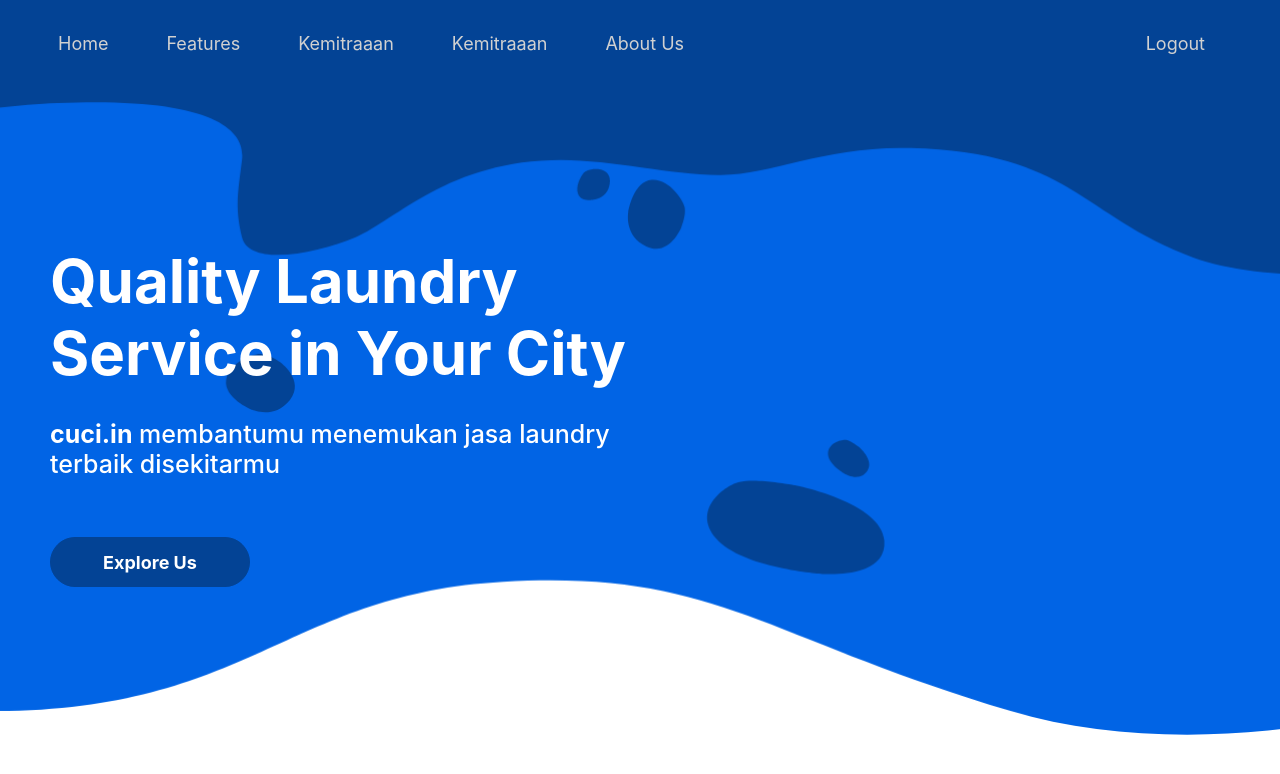
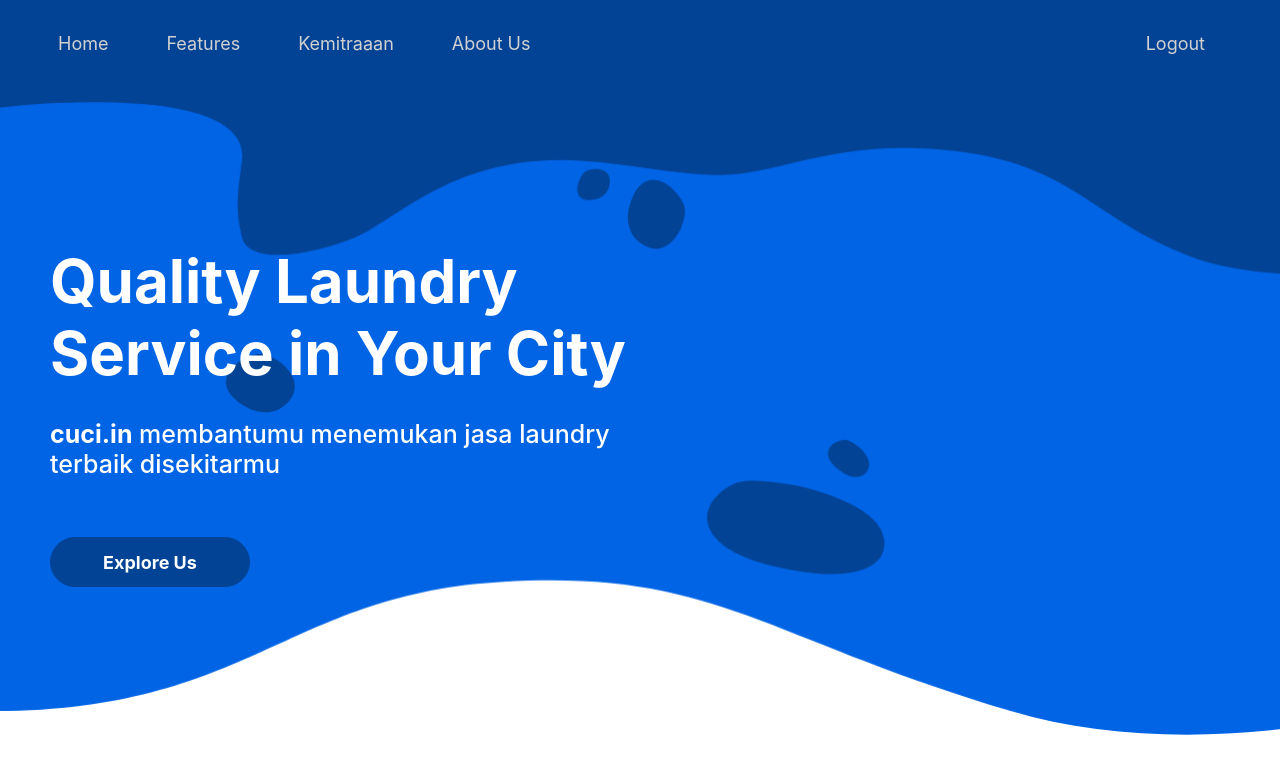
Before and after one commit to Sekigahara/cuci.in-frontend, a React (Create React App) app: page / in a window 1280 px wide. Shown: the top 774 px of the page. Built offline with nearby package versions, Linux system fonts and the light colour scheme.

Commit message:
Routing navbar

```diff
--- a/src/components/Form/ApplyForm.js
+++ b/src/components/Form/ApplyForm.js
@@ -4,6 +4,7 @@
 import { Container, Row, Col, Form, Button } from 'react-bootstrap'
 import {MdSupervisorAccount, MdMarkunreadMailbox, MdLocalLaundryService} from "react-icons/md"
 import {FaPhoneAlt} from "react-icons/fa"
+import Thanks from '../../containers/Thanks'
 
 const ApplyForm = () => {
     return (
@@ -75,7 +76,7 @@
                             <Form.Group>
                                 <div className="right-fragment-center">
                                     <img src={laundry} className="img-laundry"></img>
-                                    <Button type="submit" className="rounded-pill btn-submit" style={{ backgroundColor:"#0063E3" }}><h5 className="button-text">JOIN US</h5></Button>
+                                    <Button href="/thanks" component={Thanks} type="submit" className="rounded-pill btn-submit" style={{ backgroundColor:"#0063E3" }}><h5 className="button-text">JOIN US</h5></Button>
                                 </div>
                             </Form.Group>
                         </div>
--- a/src/components/Navbar/NavBar.js
+++ b/src/components/Navbar/NavBar.js
@@ -3,6 +3,11 @@
 import { Navbar, Nav } from 'react-bootstrap'
 import { isLogin, logout } from "../../utils/auth";
 import { useHistory } from "react-router-dom";
+import Aboutus from '../../containers/Aboutus';
+import Dashboard from '../../containers/Dashboard'
+import Login from '../../containers/Login'
+import ApplyPartnership from '../../containers/ApplyPartnership'
+import Fitur from '../../containers/Fitur'
 
 const NavBar = () => {
     const history = useHistory();
@@ -18,18 +23,17 @@
                 <Navbar.Toggle aria-controls="basic-navbar-nav" />
                 <Navbar.Collapse id="basic-navbar-nav">
                     <Nav className="mr-auto">
-                        <Nav.Link href="#home" className="menu">Home</Nav.Link>
-                        <Nav.Link href="#link" className="menu">Features</Nav.Link>
-                        <Nav.Link href="/applypartnership" className="menu">Kemitraaan</Nav.Link>
-                        <Nav.Link href="#mitra" className="menu">Kemitraaan</Nav.Link>
-                        <Nav.Link href="#aboutus" className="menu">About Us</Nav.Link>
+                        <Nav.Link href="/" component={Dashboard} className="menu">Home</Nav.Link>
+                        <Nav.Link href="/fitur" component={Fitur} className="menu">Features</Nav.Link>
+                        <Nav.Link href="/applypartnership" component={ApplyPartnership} className="menu">Kemitraaan</Nav.Link>
+                        <Nav.Link href="/aboutus" component={Aboutus} className="menu">About Us</Nav.Link>
                     </Nav>
                     <Nav className="auth">
                         {isLogin ? (
                             <Nav.Link onClick={onLogout}>Logout</Nav.Link>
                         ) : (
                             <React.Fragment>
-                                <Nav.Link href="/login">Sign In</Nav.Link>
+                                <Nav.Link href="/login" component={Login}>Sign In</Nav.Link>
                                 <div className="line">|</div>
                                 <Nav.Link href="#signup">Sign Up</Nav.Link>
                             </React.Fragment>
```
